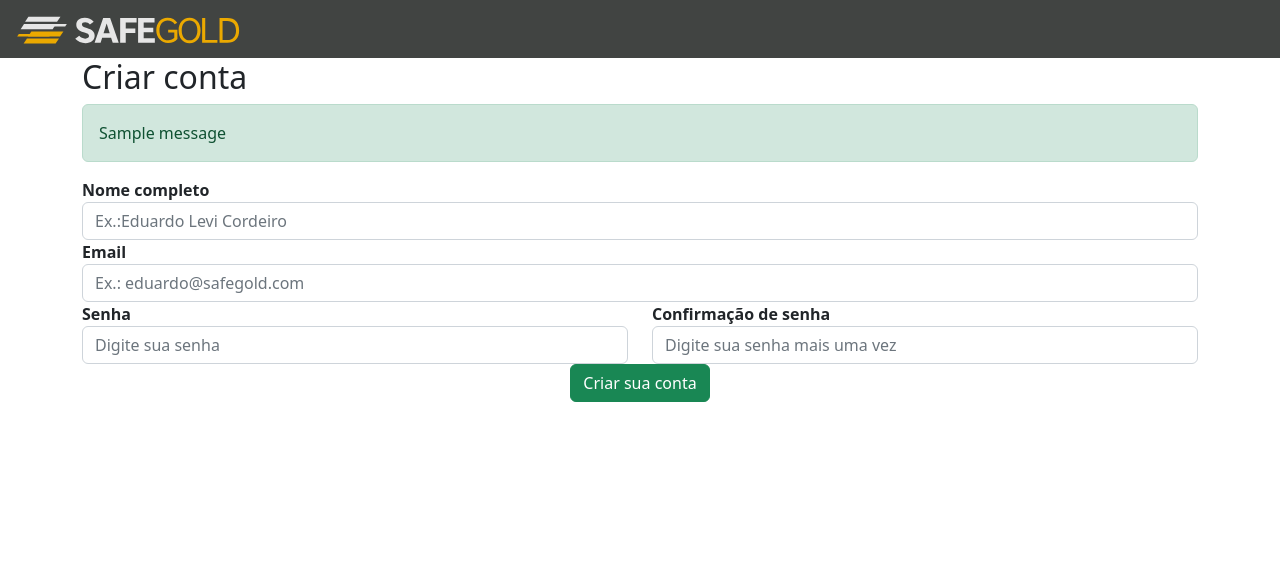
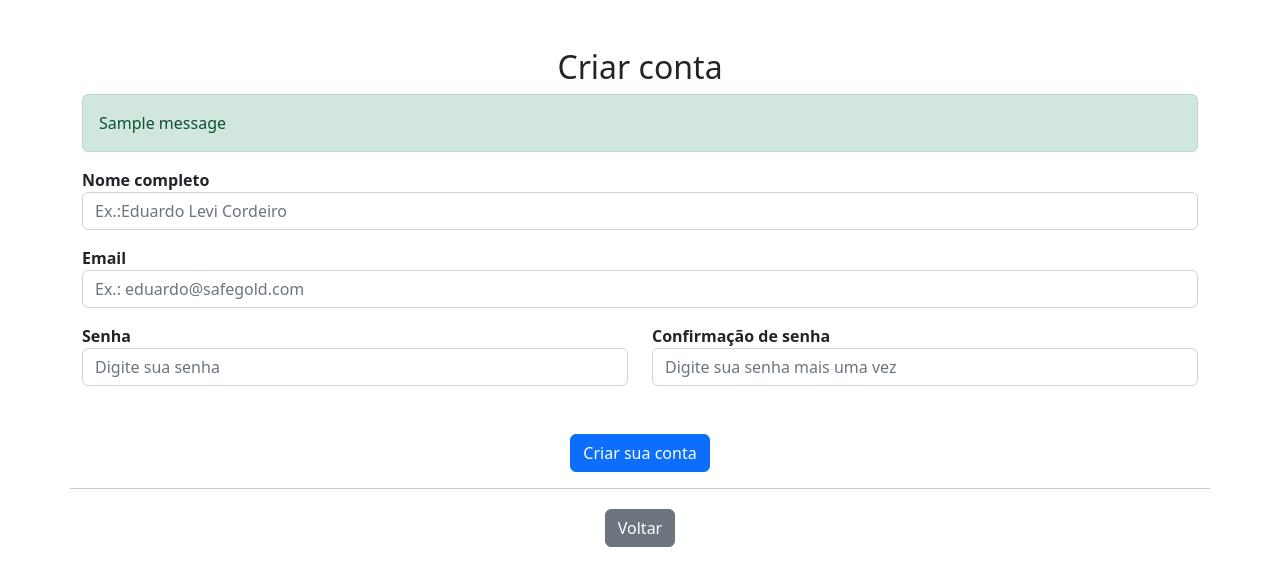
Before and after one commit to felipezampa/safegold-software, a Django app: page /cadastro in a window 1280 px wide. Shown: the top 586 px of the page. Run offline with Django 4.2, Linux system fonts and the light colour scheme; tables that the repository leaves empty hold one stand-in row (values such as "Sample post"); one stand-in notice (Sample message) is shown; some libraries are stand-ins or nearby versions.

Commit message:
alter usuario

```diff
--- a/usuarios/templates/auth/alertas.html
+++ b/usuarios/templates/auth/alertas.html
@@ -1,6 +1,6 @@
 {% if messages %}
     {% for message in messages %}
-    <div class="alert alert-{{message.tags}}" role="alert">
+    <div class="alert alert-{{message.tags}}" id="mensagemAlerta" role="alert">
         {{ message }}
     </div>
     {% endfor %}
--- /dev/null
+++ b/usuarios/templates/auth/base.html
@@ -0,0 +1,42 @@
+{% load static %}
+<!DOCTYPE html>
+<html>
+<head>
+    <meta charset="UTF-8">
+    <meta http-equiv="X-UA-Compatible" content="IE=edge">
+    <meta name="viewport" content="width=device-width, initial-scale=1.0">
+    {% block title %}<title>Login</title>{% endblock title %}
+    <link rel="shortcut icon" href="https://safegold.com.br/wp-content/themes/safeGold/assets/img/favicon.png">
+    <link rel="shortcut icon" href="{% static 'images/safegold.ico' %}">
+    <link href="https://cdn.jsdelivr.net/npm/bootstrap@5.2.2/dist/css/bootstrap.min.css" rel="stylesheet" integrity="sha384-Zenh87qX5JnK2Jl0vWa8Ck2rdkQ2Bzep5IDxbcnCeuOxjzrPF/et3URy9Bv1WTRi" crossorigin="anonymous">
+    <link rel="stylesheet" href="{% static 'fontawesome/css/all.css' %}">
+    <link rel="stylesheet" href="{% static 'css/styles.css' %}">
+    {% block styles %}{% endblock styles %}
+</head>
+<body>
+    <div class="contact-area section-padding-0-80 my-auto">
+        <div class="container mx-auto my-auto">
+            <div class="row">
+                <div class="col-12">
+                    <div class="section-heading text-center mt-5">
+                        {% block heading %}<h2>Login</h2>{% endblock heading %}
+                    </div>
+                </div>
+            </div>
+            {% include 'auth/alertas.html' %}
+            <div class="row">
+                <div class="col-12">
+                    <div class="contact-form-area">
+                        {% block form %}{% endblock form %}
+                    </div>
+                </div>
+            </div>
+        </div>
+    </div>
+</body>
+{% block scripts %}
+<script src="{% static 'js/jquery-3.6.1.min.js' %}"></script>
+<script src="https://unpkg.com/htmx.org@1.8.2"></script>
+<script src="https://cdn.jsdelivr.net/npm/popper.js@1.12.9/dist/umd/popper.min.js" integrity="sha384-ApNbgh9B+Y1QKtv3Rn7W3mgPxhU9K/ScQsAP7hUibX39j7fakFPskvXusvfa0b4Q" crossorigin="anonymous"></script>
+<script src="https://cdn.jsdelivr.net/npm/bootstrap@5.0.0-beta2/dist/js/bootstrap.bundle.min.js"crossorigin="anonymous"></script>{% endblock scripts %}
+</html>
--- a/usuarios/templates/auth/cadastro.html
+++ b/usuarios/templates/auth/cadastro.html
@@ -1,20 +1,9 @@
-{% extends 'crud_app/base.html' %}
+{% extends 'auth/base.html' %}
 {% load static %}
-{% block content %}
 
-<div class="contact-area section-padding-0-80">
-    <div class="container">
-        <div class="row">
-            <div class="col-12">
-                <div class="section-heading">
-                    <h2>Criar conta</h2>
-                </div>
-            </div>
-        </div>
-        {% include 'auth/alertas.html' %}
-        <div class="row">
-            <div class="col-12">
-                <div class="contact-form-area">
+{% block title %}<title>Cadastro</title>{% endblock title %}
+{% block heading %}<h2>Criar conta</h2>{% endblock heading %}
+{% block form %}
 <form action="{%url 'cadastro'%}" method="POST">
     {% csrf_token %}
     <div class="row">
@@ -22,27 +11,33 @@
             <label for="nome_user"><b>Nome completo</b></label>
             <input type="text" class="form-control" name="nome" placeholder="Ex.:Eduardo Levi Cordeiro" required>
         </div>
-                            <div class="col-12 col-lg-12">
+        <div class="col-12 col-lg-12  mt-3">
             <label for="email"><b>Email</b></label>
             <input type="email" class="form-control" name="email" placeholder="Ex.: eduardo@safegold.com" required>
         </div>
-                            <div class="col-12 col-lg-6">
+        <div class="col-12 col-lg-6  mt-3">
             <label for="password"><b>Senha</b></label>
             <input type="password" class="form-control" name="password" placeholder="Digite sua senha" required>
         </div>
-                            <div class="col-12 col-lg-6">
+        <div class="col-12 col-lg-6  mt-3">
             <label for="password2"><b>Confirmação de senha</b></label>
             <input type="password" class="form-control" name="password2" placeholder="Digite sua senha mais uma vez" required>
         </div>
-                            <div class="col-12 text-center">
-                                <button class="btn btn-success" type="submit">Criar sua conta</button>
+        <div class="col-12 text-center mt-5">
+            <button class="btn btn-primary" type="submit">Criar sua conta</button>
+        </div>
+        <hr class="mt-3">
+        <div class="col-12 text-center mt-1">
+            <a class="btn btn-secondary mx-2" href="{% url 'login' %}">Voltar</a>
         </div>
     </div>
 </form>
-                </div>
-            </div>
-        </div>
-    </div>
-</div>
-
-{% endblock %}
+{% endblock form %}
+{% block scripts %}
+<script>
+    $(document).ready(
+        $(".sg-content").slideUp(0.0000001),
+        $(".sg-content").slideDown(1000)
+    );
+</script>
+{% endblock scripts %}
--- a/usuarios/views.py
+++ b/usuarios/views.py
@@ -46,6 +46,7 @@ def login(request):
         email = request.POST['email']
         senha = request.POST['senha']
         if email == "" or senha == "":
+            messages.error(request, 'Os campos não podem estar em branco!')
             print('Os campos email e senha não podem ficar em branco')
             return redirect('login')
         print(email, senha)
@@ -56,6 +57,10 @@ def login(request):
                 auth.login(request, user)
                 print(f'Login de {nome} realizado com sucesso')
                 return redirect('dashboard')
+        else:
+            messages.error(request, 'O usuário não está cadastrado!')
+            print('O usuário não está cadastrado!')
+            return redirect('login')
 
     return render(request, 'auth/login.html')
 
```
Also changed, not shown: usuarios/templates/auth/login.html (+15 -35 lines). Lines whose indentation alone changed are shown as unchanged.
